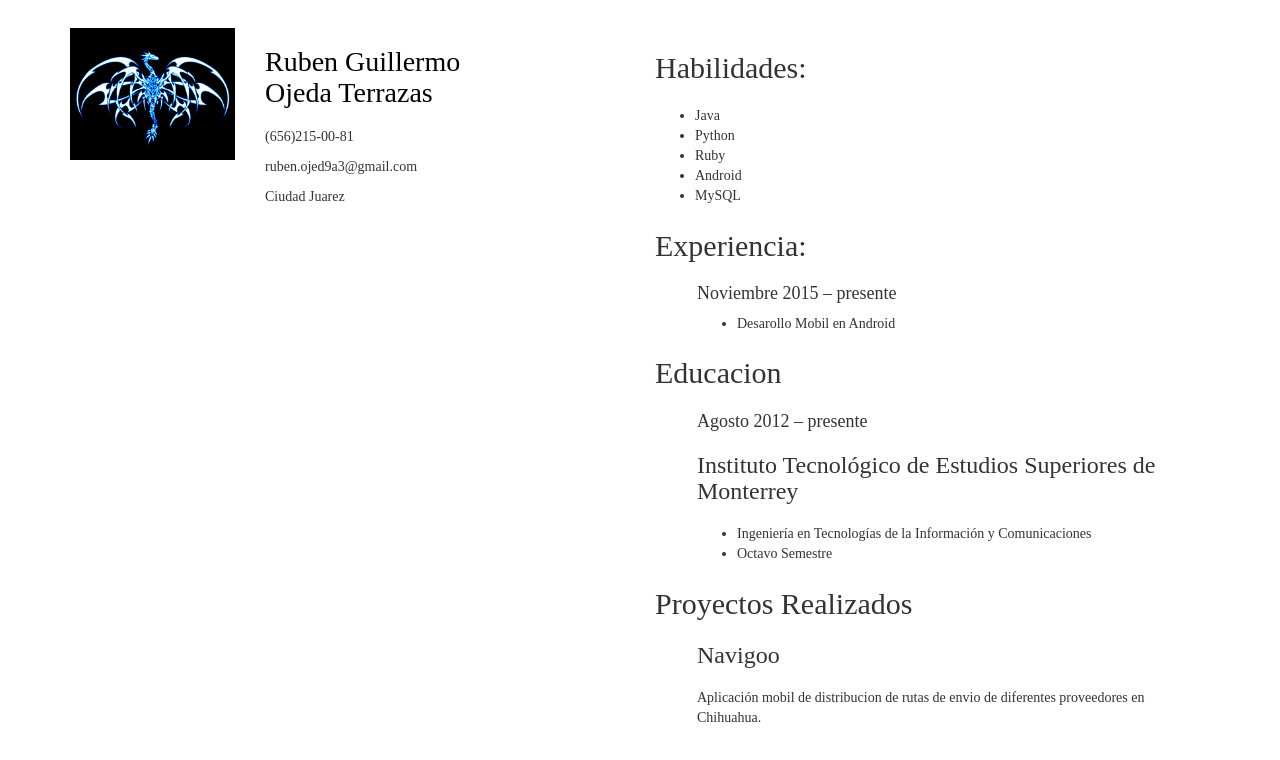
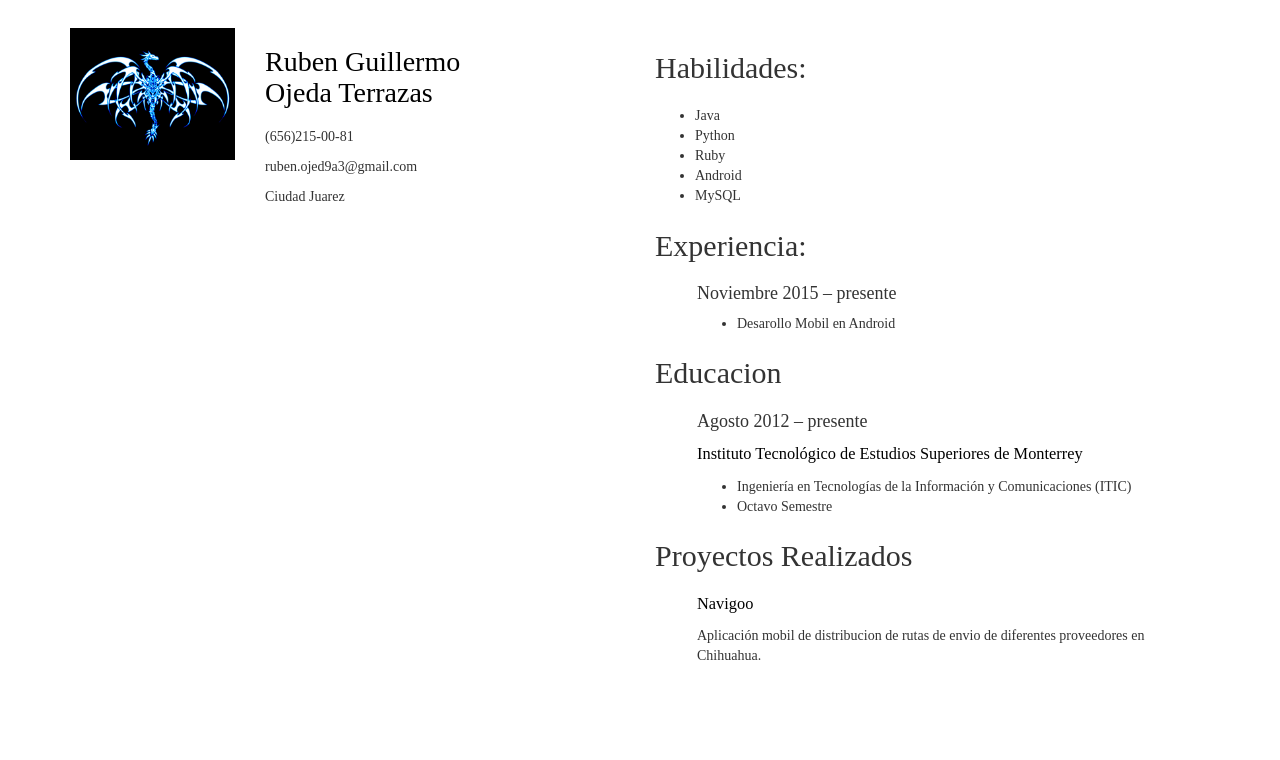
Before and after one commit to Ruben1793/Bootstrap, a plain HTML site: page index.html in a window 1280 px wide. Drawn offline with nearby package versions, Linux system fonts and the light colour scheme.

Commit message:
other changes

```diff
--- a/index.html
+++ b/index.html
@@ -58,7 +58,7 @@
                         <h3>Instituto Tecnológico de Estudios Superiores de Monterrey</h3>
                         <ul>
                             <li>
-                                Ingeniería en Tecnologías de la Información y Comunicaciones
+                                Ingeniería en Tecnologías de la Información y Comunicaciones (ITIC)
                             </li>
                             <li>
                                Octavo Semestre
--- a/style.css
+++ b/style.css
@@ -24,10 +24,8 @@ h2 {
 
 
 h3 {
-<<<<<<< HEAD
-=======
 	color:black;
->>>>>>> 56d040d7da012e0f01cea5f4fdfb3addbd6ffbb7
+
 	font-size: 1.17em; margin: .83em 0
 }
 
```
